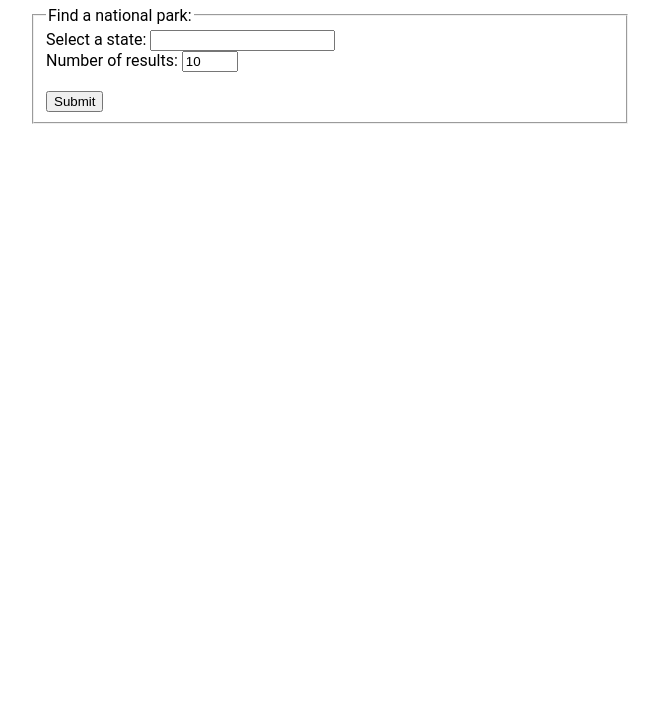
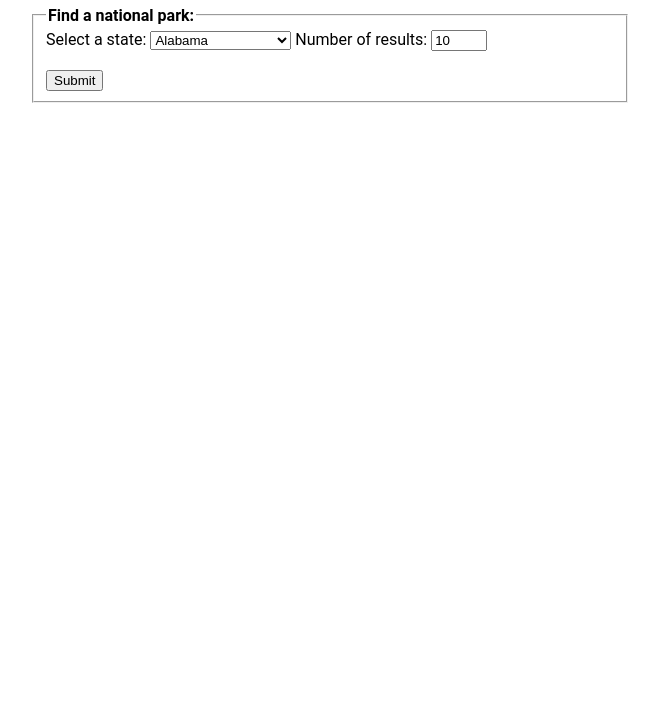
Before and after one commit to rickstylz01/nat-park-finder-app, a plain HTML site: page index.html in a window 1280 px wide. Shown: the part 75-800 px from the top of the page, without its empty margins (310-969 px from the left). Drawn offline with nearby package versions, Linux system fonts and the light colour scheme.

Commit message:
create params object to reformat later and add drop down list for state selection

```diff
--- a/index.html
+++ b/index.html
@@ -15,11 +15,65 @@
 
     <form>
       <fieldset>
-        <legend>Find a national park:</legend>
+        <legend><strong>Find a national park:</strong></legend>
         <label for="nameOfState">Select a state:</label>
-        <input type="text" id="nameOfState" required name="nameOfState" ><br>
+        <select id="nameOfState" name="nameOfState">
+          <option value="AL">Alabama</option>
+          <option value="AK">Alaska</option>
+          <option value="AZ">Arizona</option>
+          <option value="AR">Arkansas</option>
+          <option value="CA">California</option>
+          <option value="CO">Colorado</option>
+          <option value="CT">Connecticut</option>
+          <option value="DE">Delaware</option>
+          <option value="DC">District Of Columbia</option>
+          <option value="FL">Florida</option>
+          <option value="GA">Georgia</option>
+          <option value="HI">Hawaii</option>
+          <option value="ID">Idaho</option>
+          <option value="IL">Illinois</option>
+          <option value="IN">Indiana</option>
+          <option value="IA">Iowa</option>
+          <option value="KS">Kansas</option>
+          <option value="KY">Kentucky</option>
+          <option value="LA">Louisiana</option>
+          <option value="ME">Maine</option>
+          <option value="MD">Maryland</option>
+          <option value="MA">Massachusetts</option>
+          <option value="MI">Michigan</option>
+          <option value="MN">Minnesota</option>
+          <option value="MS">Mississippi</option>
+          <option value="MO">Missouri</option>
+          <option value="MT">Montana</option>
+          <option value="NE">Nebraska</option>
+          <option value="NV">Nevada</option>
+          <option value="NH">New Hampshire</option>
+          <option value="NJ">New Jersey</option>
+          <option value="NM">New Mexico</option>
+          <option value="NY">New York</option>
+          <option value="NC">North Carolina</option>
+          <option value="ND">North Dakota</option>
+          <option value="OH">Ohio</option>
+          <option value="OK">Oklahoma</option>
+          <option value="OR">Oregon</option>
+          <option value="PA">Pennsylvania</option>
+          <option value="RI">Rhode Island</option>
+          <option value="SC">South Carolina</option>
+          <option value="SD">South Dakota</option>
+          <option value="TN">Tennessee</option>
+          <option value="TX">Texas</option>
+          <option value="UT">Utah</option>
+          <option value="VT">Vermont</option>
+          <option value="VA">Virginia</option>
+          <option value="WA">Washington</option>
+          <option value="WV">West Virginia</option>
+          <option value="WI">Wisconsin</option>
+          <option value="WY">Wyoming</option>
+        </select>
+
         <label for="max-results">Number of results:</label>
         <input type="number" name="max-results" id="max-results" value="10" min="1" max="10"><br><br>
+
         <input type="submit" value="Submit">
       </fieldset>
     </form>
--- a/index.js
+++ b/index.js
@@ -0,0 +1,35 @@
+'use strict';
+const searchUrl = "https://developer.nps.gov/api/v1/parks";
+let apiKey = "cVW46Hkd5mQoL0W3rVbxYBd9WM5X7Bemsul64SNQ";
+
+
+
+//setting ingredients to create html string
+function getNationalPark(query, maxResults=10) {
+  const params = {
+    key: apiKey,
+    resourceEndpoint: "parks",
+    maxResults,
+    stateCode: query
+  }
+}
+
+function watchForm() {
+  $('form').submit(event => {
+    event.preventDefault();
+    const stateName = $('#nameOfState').val();
+    const maxResults = $('#max-results').val();
+    getNationalPark(stateName, maxResults);
+  });
+}
+
+$(watchForm);
+
+// The user must be able to search for parks in one or more states.
+// The user must be able to set the max number of results, with a default of 10.
+// The search must trigger a call to NPS's API.
+// The parks in the given state must be displayed on the page.Include at least:
+// Full name
+// Description
+// Website URL
+// The user must be able to make multiple searches and see only the results for the current search.
```
